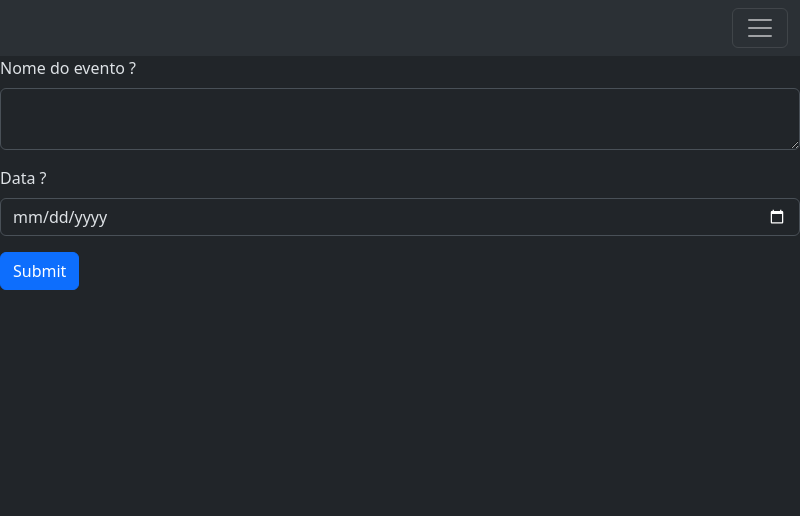
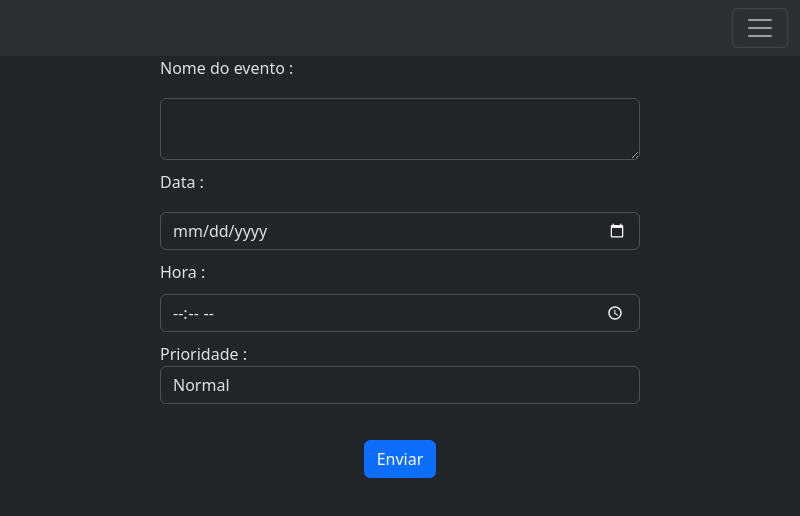
Before and after one commit to theusinhoiost/NFW, an Electron app: page createEventPage.html in a window 800 px wide. Drawn offline with nearby package versions, Linux system fonts and the light colour scheme.

Commit message:
Start of new branch

```diff
--- a/createEventPage.html
+++ b/createEventPage.html
@@ -3,9 +3,10 @@
 <head>
     <meta charset="UTF-8">
     <meta name="viewport" content="width=device-width, initial-scale=1.0">
-    <title>Document</title>
+    <title>Novo evento</title>
     <meta http-equiv="Content-Security-Policy" content="script-src 'self' 'unsafe-inline'; object-src 'none';">
     <link rel="stylesheet" href="node_modules/bootstrap/dist/css/bootstrap.min.css">
+    <link rel="stylesheet" href="./src/css/createEvent.css">
 </head>
 <body data-bs-theme="dark">
   <header>
@@ -30,19 +31,29 @@
           </div>
         </div>
       </nav>
-</header>
-<form>
-  <div class="mb-3">
-    <label for="exampleInputEmail1" class="form-label">Nome do evento ?</label>
-    <textarea name="nomeDoEvento" id="nomeDoEvento" class="form-control" rows="2"></textarea>
+  </header>
+  <form class="eventsCreation">
+    <div class="mb-3 addEvents">
+      <label for="exampleInputEmail1" class="form-label teste">Nome do evento :</label>
+      <textarea name="nomeDoEvento" id="nomeDoEvento" class="form-control" rows="2"></textarea>
+      <label for="dataEvento" class="form-label">Data :</label>
+      <input type="date" class="form-control" id="dataEvento">
+      <label for="hora">Hora :</label>
+      <input type="time" class="form-control" id="hora" name="hora">
+      <div class="form-group">
+        <label for="prioridade">Prioridade :</label>
+        <select class="form-control" id="prioridade" name="prioridade">
+            <option value="normal">Normal</option>
+            <option value="urgente">Urgente</option>
+            <option value="emergencial">Emergencial</option>
+        </select>
+      </div>
+    </div>
+    <button type="submit" class="btn btn-primary submitButton">Enviar</button>
+    <div class="form-group">
+
   </div>
-  <div class="mb-3">
-    <label for="dataEvento" class="form-label">Data ?</label>
-    <input type="date" class="form-control" id="dataEvento">
-  </div>
-  <button type="submit" class="btn btn-primary" id="submitButton">Submit</button>
-</form>
+  </form>
       <script src="./node_modules/bootstrap/dist/js/bootstrap.bundle.min.js"></script>
-      <script src="src/scripts/createEvents.js"></script>
 </body>
 </html>
--- /dev/null
+++ b/src/css/createEvent.css
@@ -0,0 +1,18 @@
+.eventsCreation{
+    margin: auto;
+    display: flex;
+    flex-direction: column;
+    max-width: 60%;
+    gap: 20px;
+}
+
+.submitButton{
+    max-width: 240px;
+    margin: auto;
+}
+
+.addEvents{
+    display: flex;
+    flex-direction: column;
+    gap: 10px;
+}
```
